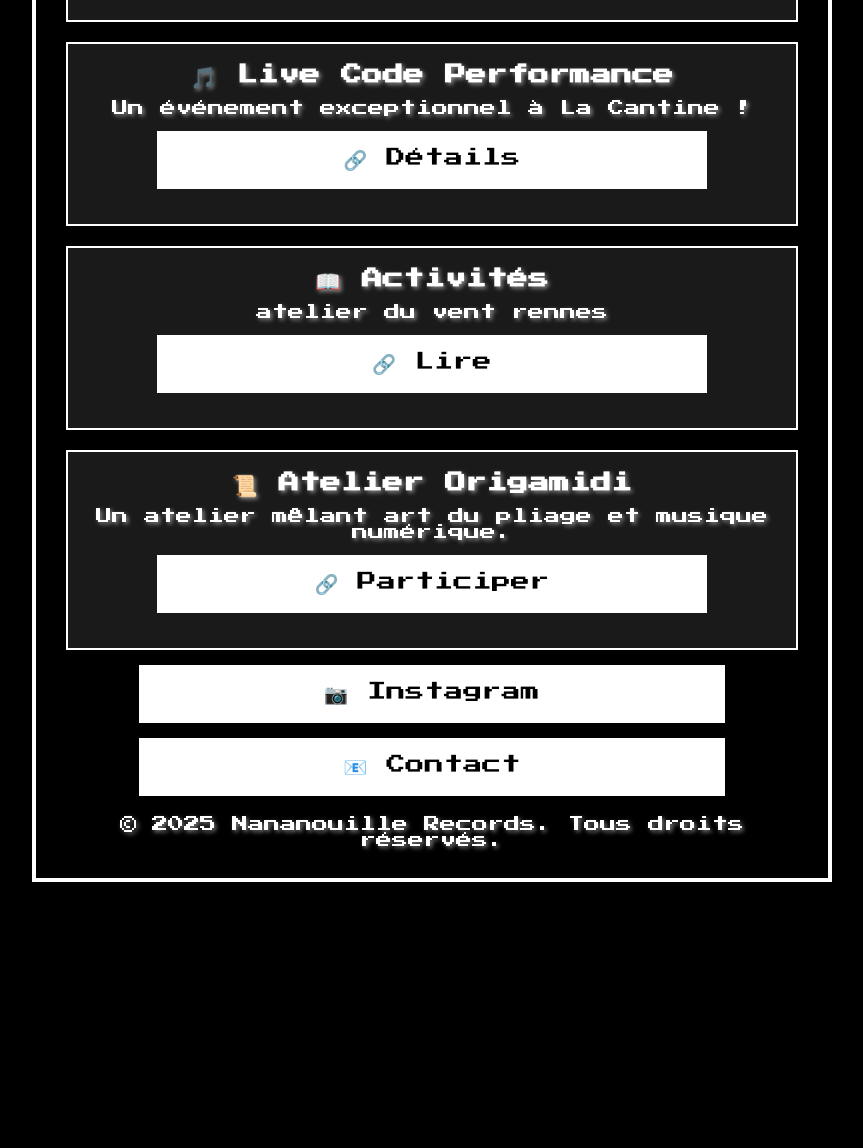
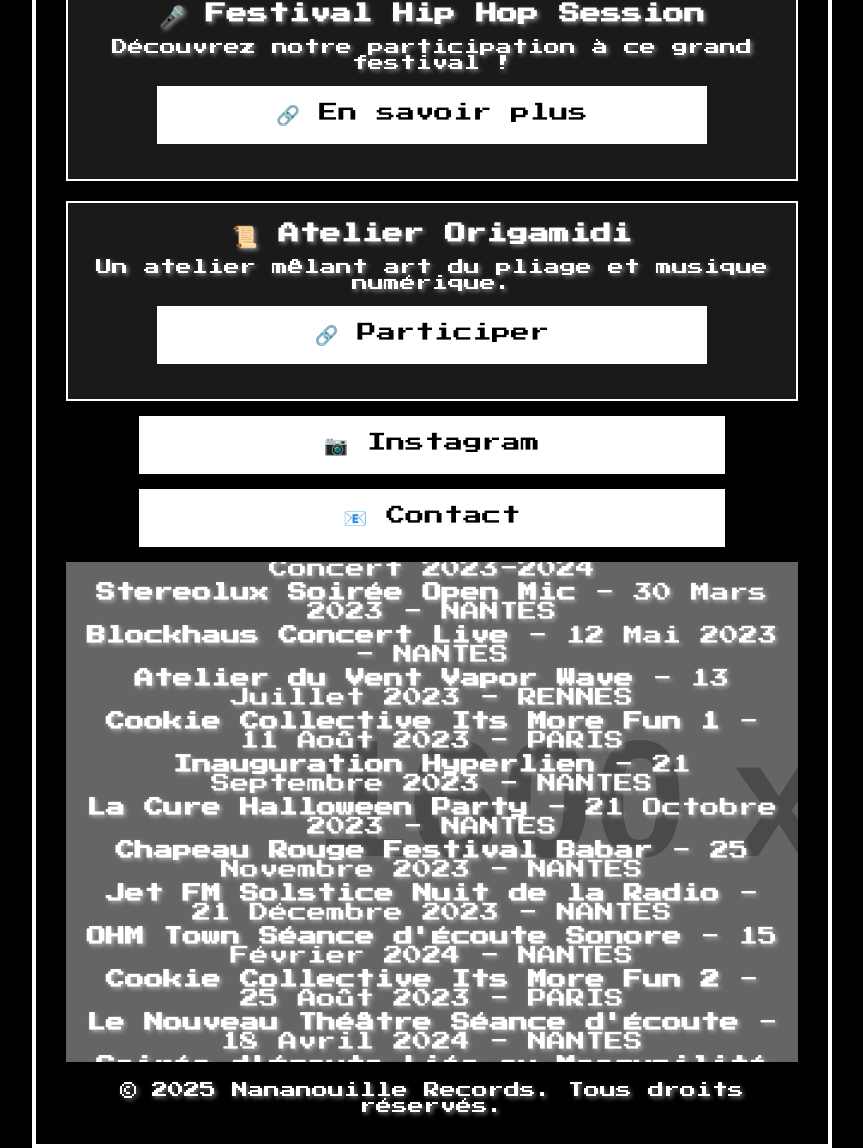
Before and after one commit to Nananouille/Nananouille, a plain HTML site: page index.html in a window 1280 px wide. Shown: the part 239-1387 px from the top of the page, without its empty margins (208-1071 px from the left). Before the commit the page ends 1121 px from the top, so only its background shows below. Drawn offline with Linux system fonts and the light colour scheme; placeholder pictures from the web are drawn by us.

Commit message:
Update index.html

```diff
--- a/index.html
+++ b/index.html
@@ -65,6 +65,39 @@
             margin-top: 20px;
             font-size: 1rem;
         }
+
+        /* Parallax Section Container */
+        .parallax-wrapper {
+            width: 100%;
+            overflow: hidden;
+            position: relative;
+        }
+
+        /* Parallax Effect */
+        .parallax {
+            background-image: url('https://via.placeholder.com/1600x600'); /* Remplacer par l'image de fond */
+            height: 500px; /* Hauteur augmentée pour mieux voir l'effet */
+            background-attachment: fixed;
+            background-size: cover;
+            text-align: center;
+            color: white;
+            display: flex;
+            flex-direction: column;
+            justify-content: center;
+            position: relative;
+        }
+        .parallax-content {
+            background: rgba(0, 0, 0, 0.5);
+            padding: 20px;
+            font-size: 1.2rem;
+        }
+        .parallax-content h4 {
+            font-size: 1.5rem;
+            margin-bottom: 10px;
+        }
+        .parallax-content p {
+            margin: 5px 0;
+        }
     </style>
 </head>
 <body>
@@ -91,10 +124,10 @@
         </div>
 
         <div class="section">
-            <h3>📖 Activités</h3>
-            <p>atelier du vent rennes </p>
-            <a href="https://www.lesateliersduvent.org/wp-content/uploads/2024/02/rapport-activite-2023-">🔗 Lire</a>
-        </div>
+              <h3>🎤 Festival Hip Hop Session</h3>
+            <p>Découvrez notre participation à ce grand festival !</p>
+            <a href="https://www.hipopsession.com/programmation/stony-stone-magnar-phlp-yecke-dj-feaith-sortie-de-residence/">🔗 En savoir plus</a>
+     </div>
 
         <div class="section">
             <h3>📜 Atelier Origamidi</h3>
@@ -107,6 +140,30 @@
             <a href="mailto:irvin.zoure@gmail.com">📧 Contact</a>
         </div>
 
+        <!-- Parallax Section Wrapper -->
+        <div class="parallax-wrapper">
+            <div class="parallax">
+                <div class="parallax-content">
+                    <h4>Événements à venir :</h4>
+                    <p><strong>Fablab Nantais</strong></p>
+                    <p>Concert 2023-2024</p>
+                    <p><strong>Stereolux Soirée Open Mic</strong> - 30 Mars 2023 - NANTES</p>
+                    <p><strong>Blockhaus Concert Live</strong> - 12 Mai 2023 - NANTES</p>
+                    <p><strong>Atelier du Vent Vapor Wave</strong> - 13 Juillet 2023 - RENNES</p>
+                    <p><strong>Cookie Collective Its More Fun 1</strong> - 11 Août 2023 - PARIS</p>
+                    <p><strong>Inauguration Hyperlien</strong> - 21 Septembre 2023 - NANTES</p>
+                    <p><strong>La Cure Halloween Party</strong> - 21 Octobre 2023 - NANTES</p>
+                    <p><strong>Chapeau Rouge Festival Babar</strong> - 25 Novembre 2023 - NANTES</p>
+                    <p><strong>Jet FM Solstice Nuit de la Radio</strong> - 21 Décembre 2023 - NANTES</p>
+                    <p><strong>OHM Town Séance d'Écoute Sonore</strong> - 15 Février 2024 - NANTES</p>
+                    <p><strong>Cookie Collective Its More Fun 2</strong> - 25 Août 2023 - PARIS</p>
+                    <p><strong>Le Nouveau Théâtre Séance d'Écoute</strong> - 18 Avril 2024 - NANTES</p>
+                    <p><strong>Soirée d'Écoute Liée au Mascunilité</strong></p>
+                    <p><strong>Digital Week Nantes</strong> - 24 Septembre 2024 - NANTES</p>
+                </div>
+            </div>
+        </div>
+
         <div class="footer">© 2025 Nananouille Records. Tous droits réservés.</div>
     </div>
 </body>
```
